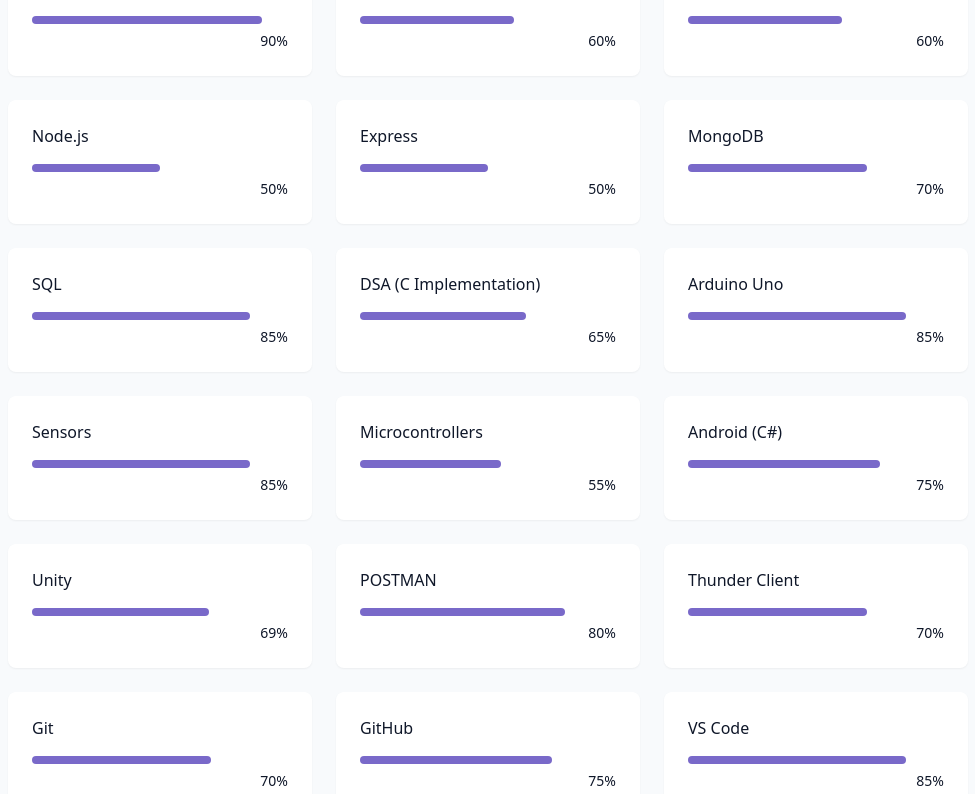
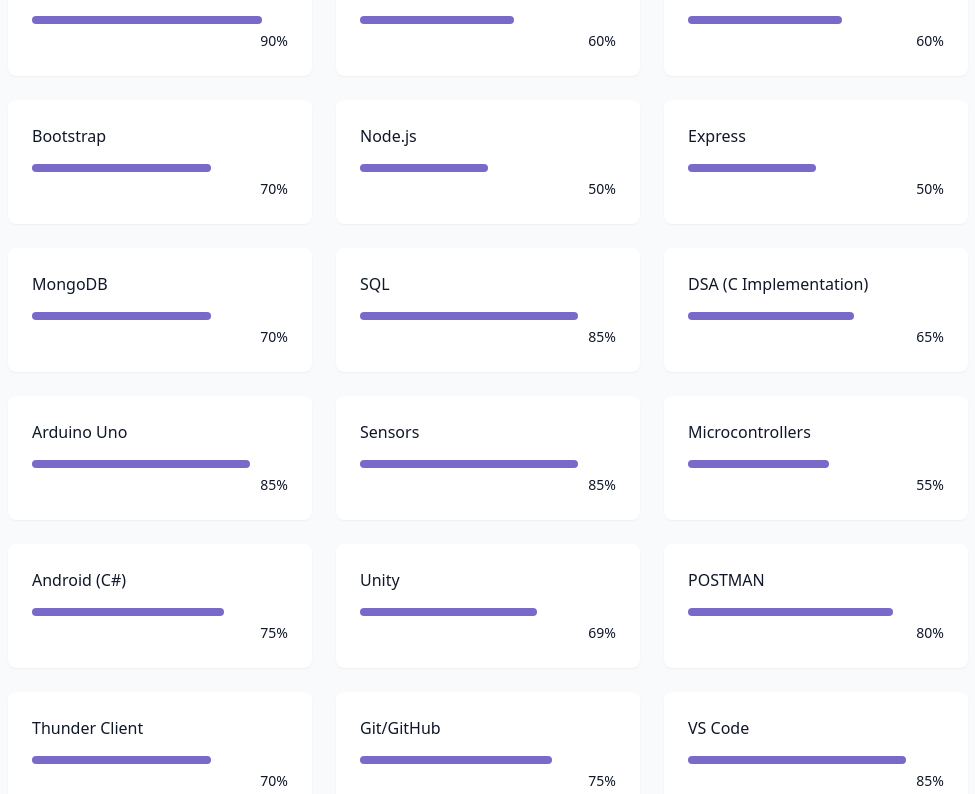
Before and after one commit to JaimilModi/JaimilModi-Portfolio, a React (Vite) app: page / in a window 1280 px wide. Shown: the part 2146-2940 px from the top of the page, without its empty margins (152-1127 px from the left). Built offline with nearby package versions, Linux system fonts and the light colour scheme.

Commit message:
few changes

```diff
--- a/src/components/SkillsSection.jsx
+++ b/src/components/SkillsSection.jsx
@@ -12,6 +12,7 @@ const skills = [
   { name: "React", level: 90, category: "frontend" },
   { name: "Next.js", level: 60, category: "frontend" },
   { name: "Tailwind CSS", level: 60, category: "frontend" },
+  { name: "Bootstrap", level: 70, category: "frontend" },
 
   { name: "Node.js", level: 50, category: "backend" },
   { name: "Express", level: 50, category: "backend" },
@@ -31,8 +32,7 @@ const skills = [
 
   { name: "POSTMAN", level: 80, category: "tools" },
   { name: "Thunder Client", level: 70, category: "tools" },
-  { name: "Git", level: 70, category: "tools" },
-  { name: "GitHub", level: 75, category: "tools" },
+  { name: "Git/GitHub", level: 75, category: "tools" },
   { name: "VS Code", level: 85, category: "tools" },
 ];
 const categories = [
```
